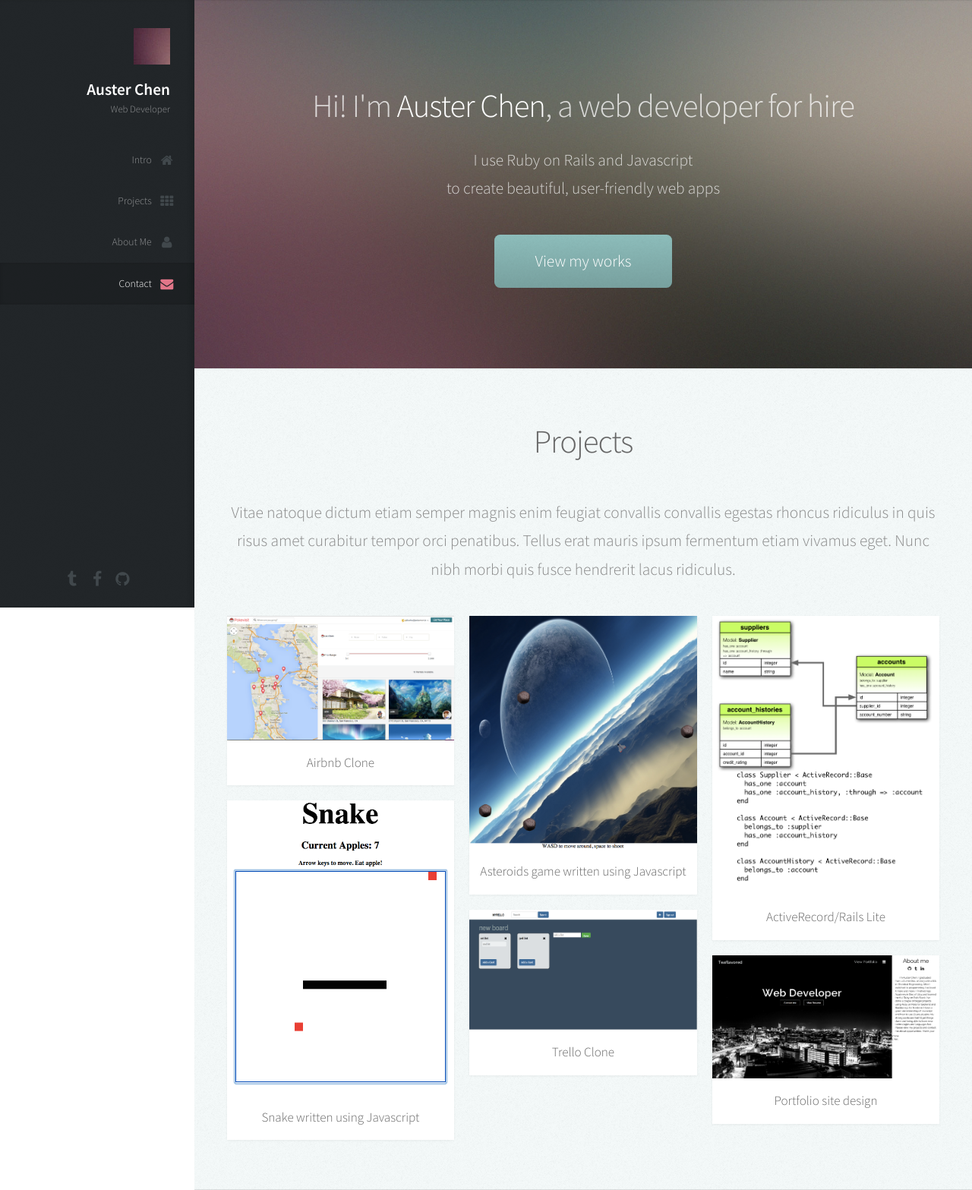
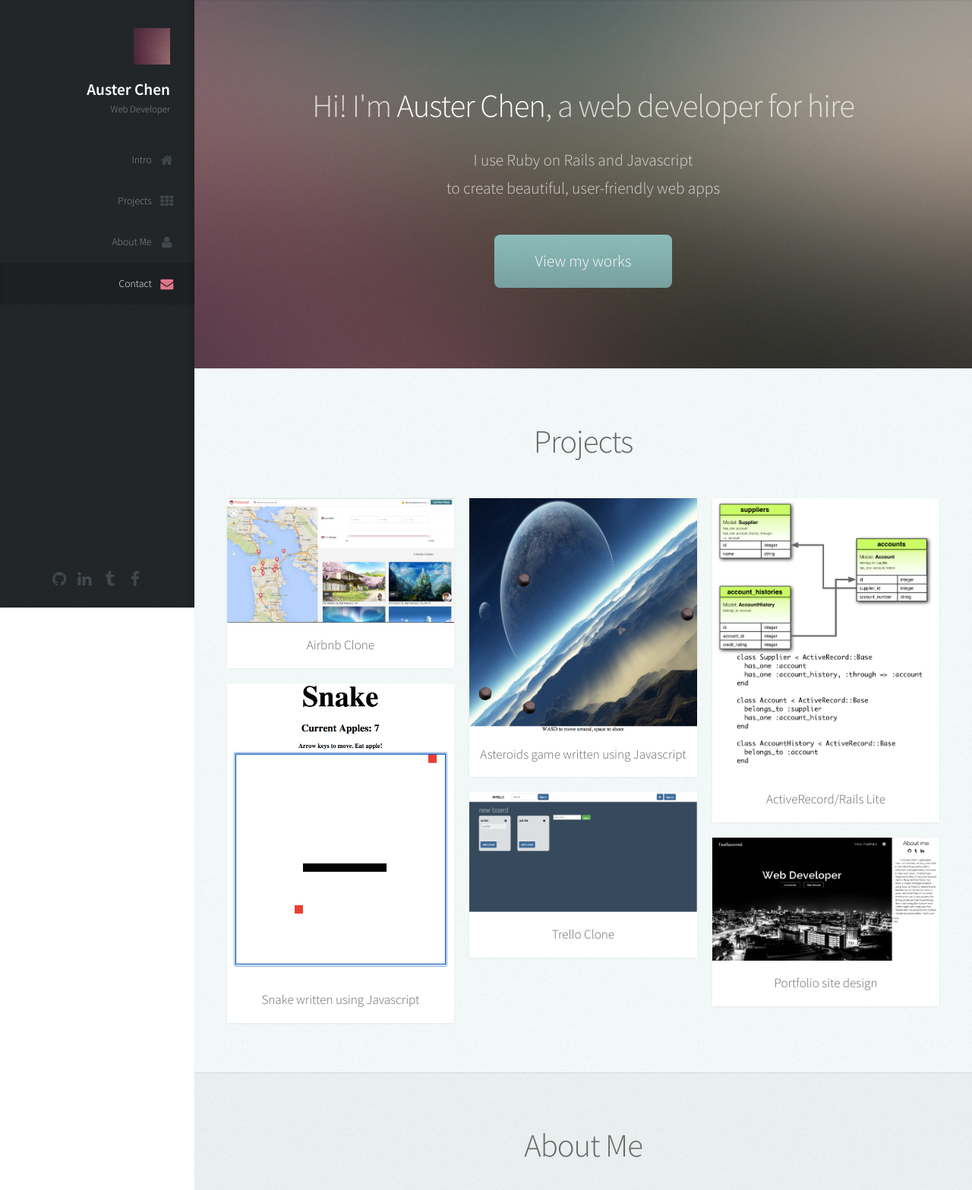
Before and after one commit to Teaflavored/AusterChen, a Rails app: page / in a window 1280 px wide. Shown: the top 1567 px of the page at 76% size. Run offline with Rails 7, Linux system fonts and the light colour scheme; style sheets or scripts are compiled from the project's sources; some libraries are stand-ins or nearby versions.

Commit message:
added social media links

```diff
--- a/app/views/static_pages/index.html.erb
+++ b/app/views/static_pages/index.html.erb
@@ -40,9 +40,11 @@
 
 		<!-- Social Icons -->
 			<ul class="icons">
-				<li><a href="#" class="icon fa-tumblr"><span class="label">Tumblr</span></a></li>
-				<li><a href="#" class="icon fa-facebook"><span class="label">Facebook</span></a></li>
-				<li><a href="#" class="icon fa-github"><span class="label">Github</span></a></li>
+				<li><a href="https://github.com/teaflavored" target="_blank" class="icon fa-github"><span class="label">Github</span></a></li>
+				<li><a href="http://linkedin.com/in/austerchen" target="_blank" class="icon fa-linkedin"><span class="label">LinkedIn</span></a></li>
+				<li><a href="http://idrinkblacktea.tumblr.com/" target="_blank" class="icon fa-tumblr"><span class="label">Tumblr</span></a></li>
+				<li><a href="https://www.facebook.com/auster.chen" target="_blank" class="icon fa-facebook"><span class="label">Facebook</span></a></li>
+
 			</ul>
 
 	</div>
@@ -76,11 +78,6 @@
 				<header>
 					<h2>Projects</h2>
 				</header>
-
-				<p>Vitae natoque dictum etiam semper magnis enim feugiat convallis convallis
-				egestas rhoncus ridiculus in quis risus amet curabitur tempor orci penatibus.
-				Tellus erat mauris ipsum fermentum etiam vivamus eget. Nunc nibh morbi quis
-				fusce hendrerit lacus ridiculus.</p>
 
 				<div class="row">
 					<div class="4u">
```
